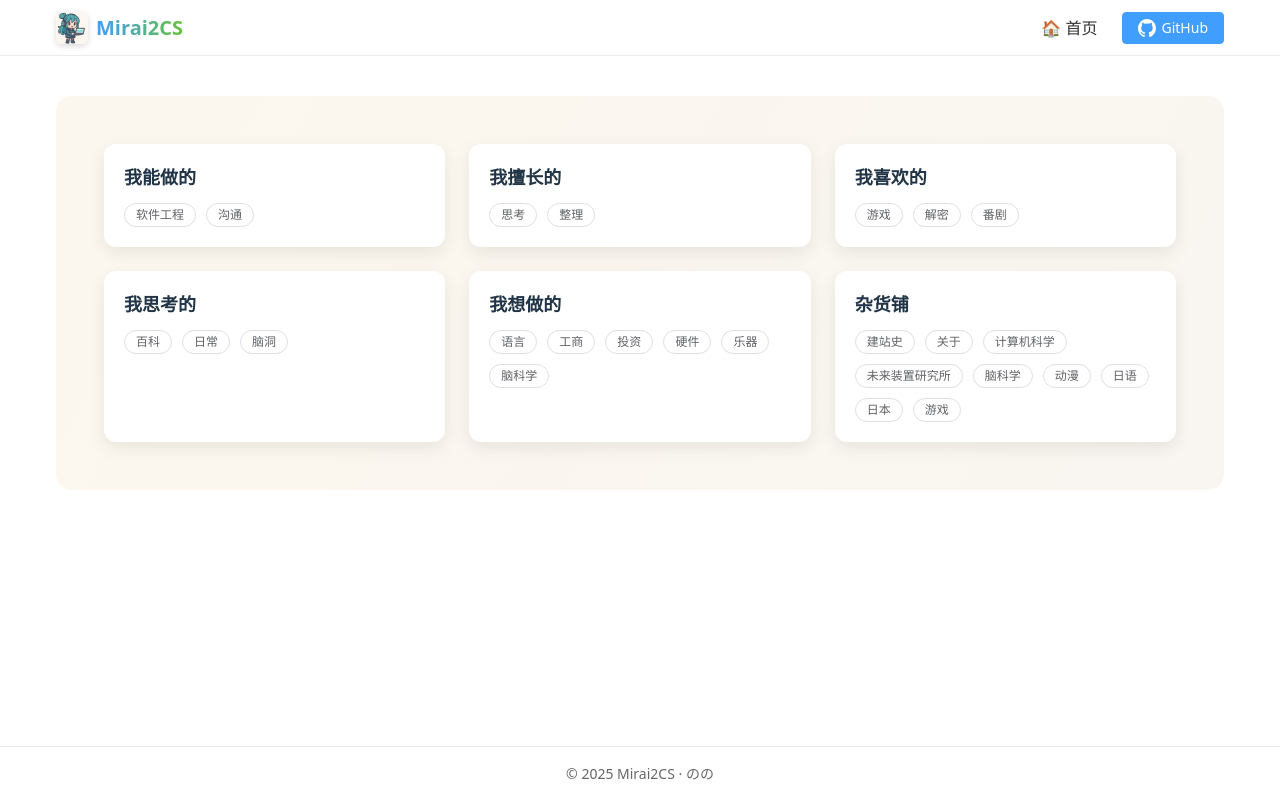
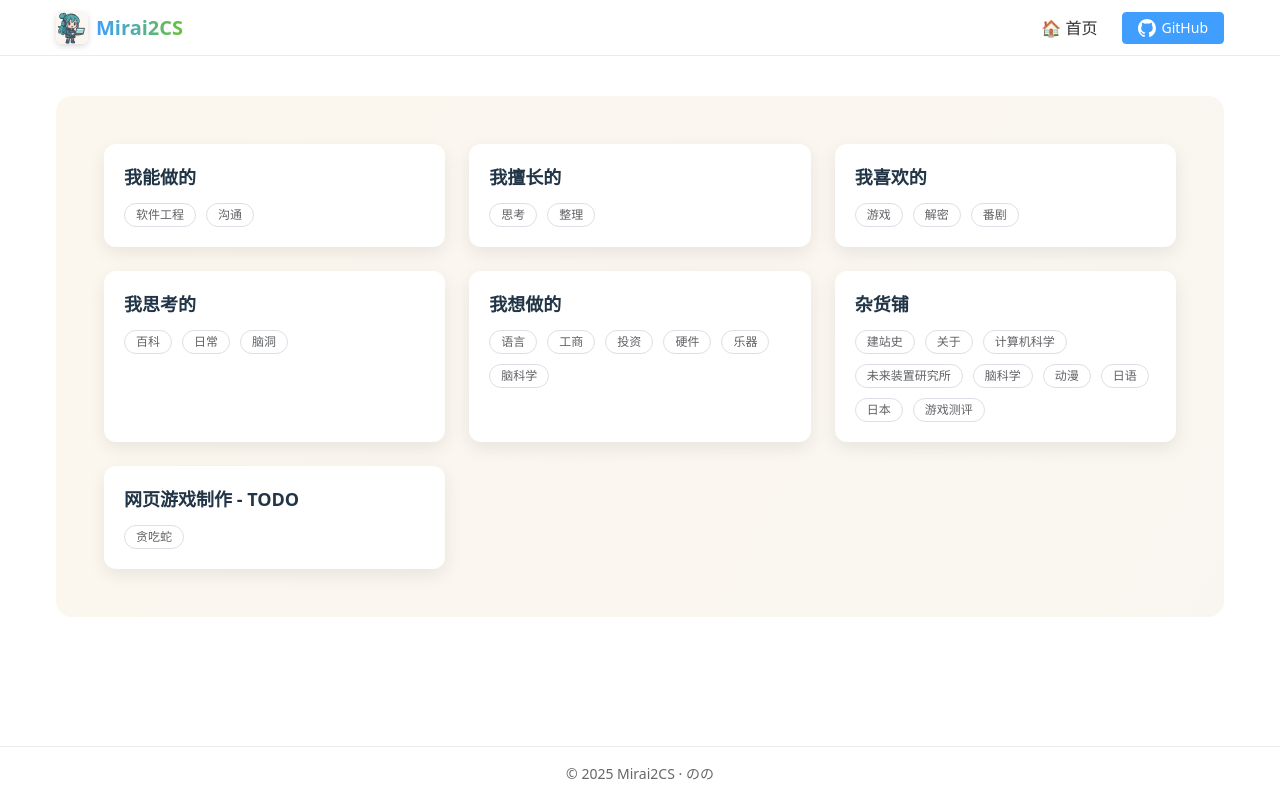
Before and after one commit to nono-easy/mirai2cs, a Vue app in the folder frontend/: page / in a window 1280 px wide. Built offline with nearby package versions, Linux system fonts and the light colour scheme.

Commit message:
feat: 计划提交“网页游戏制作”模块

```diff
--- a/frontend/src/views/core/Home.vue
+++ b/frontend/src/views/core/Home.vue
@@ -57,9 +57,11 @@
         { label: '动漫', to: '/anime' },
         { label: '日语', to: '/japanese' },
         { label: '日本', to: '/nihon' },
-        { label: '游戏', to: '/game' },
+        { label: '游戏测评', to: '/game' },
       ]"
     />
+
+    <ModuleCard title="网页游戏制作 - TODO" :actions="[{ label: '贪吃蛇', to: '/sorry' }]" />
   </main>
 </template>
 
```
